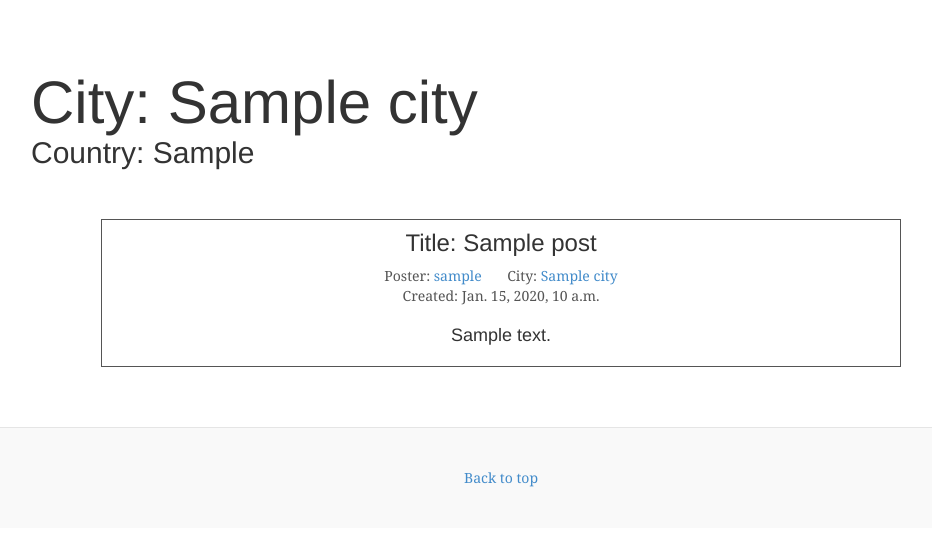
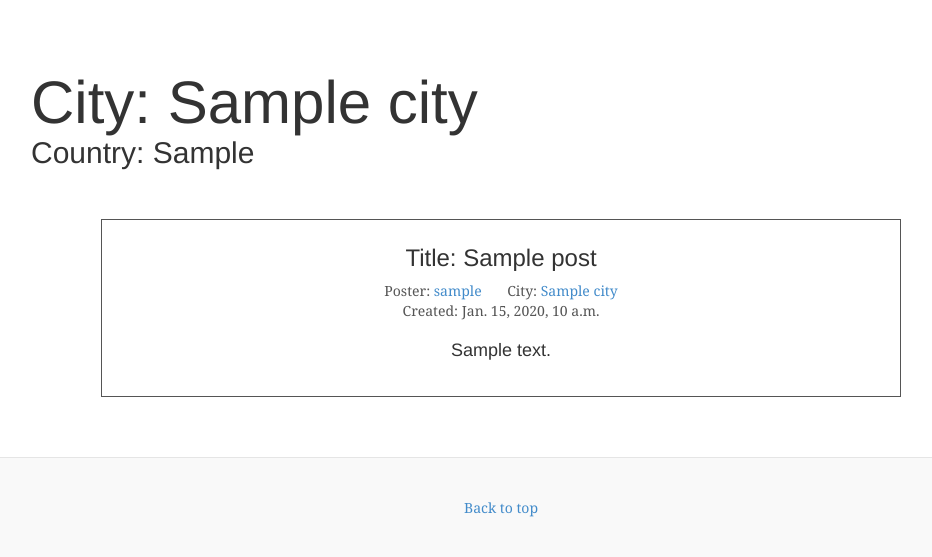
Before and after one commit to PatrickYuen/LargeScaleFinal, a Django app: page /cities/1/ in a window 1280 px wide. Shown: the part 40-597 px from the top of the page, without its empty margins (139-1071 px from the left). Run offline with Django 3.2, Linux system fonts and the light colour scheme; tables that the repository leaves empty hold one stand-in row (values such as "Sample post"); some libraries are stand-ins or nearby versions.

Commit message:
minor ui changes

```diff
--- a/LocalNotes/noteboard/static/css/travelnotes.css
+++ b/LocalNotes/noteboard/static/css/travelnotes.css
@@ -172,7 +172,7 @@ div.post h2:first-child a:hover {
 .boxed {
   margin: auto;
   width: 800px;
-  padding: 10px;
+  padding: 25px;
   border: 1px solid;
   text-align: center;
 }
@@ -200,7 +200,7 @@ div.post h2:first-child a:hover {
 #post_modal {
   width:400px;
   background: #CACACA;
-  height: 380px;
+  height: 400px;
   box-shadow: 0px 0px 10px 4px;
   margin: 0 auto;
   margin-top: 12%;
```
